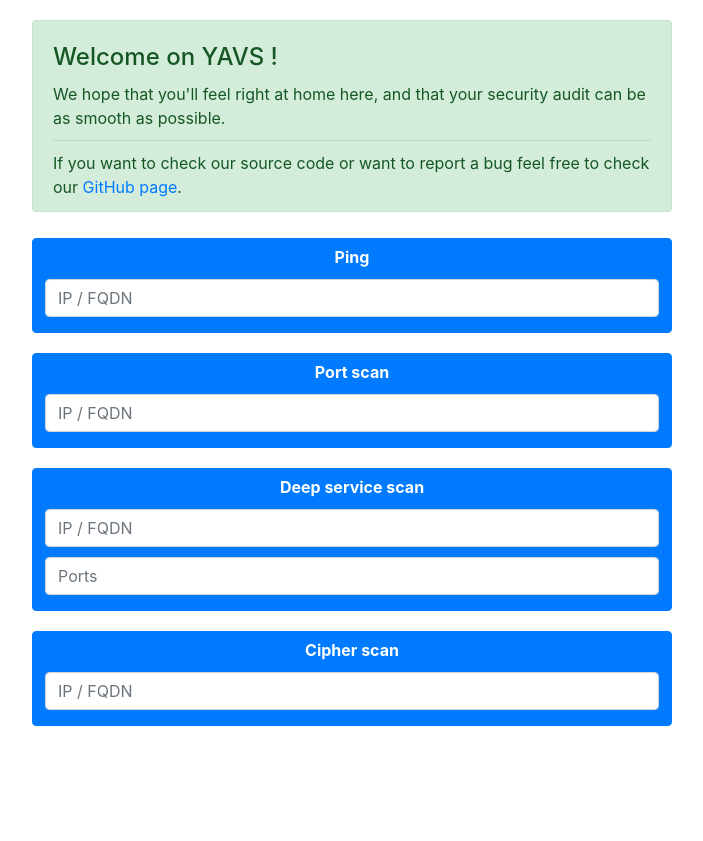
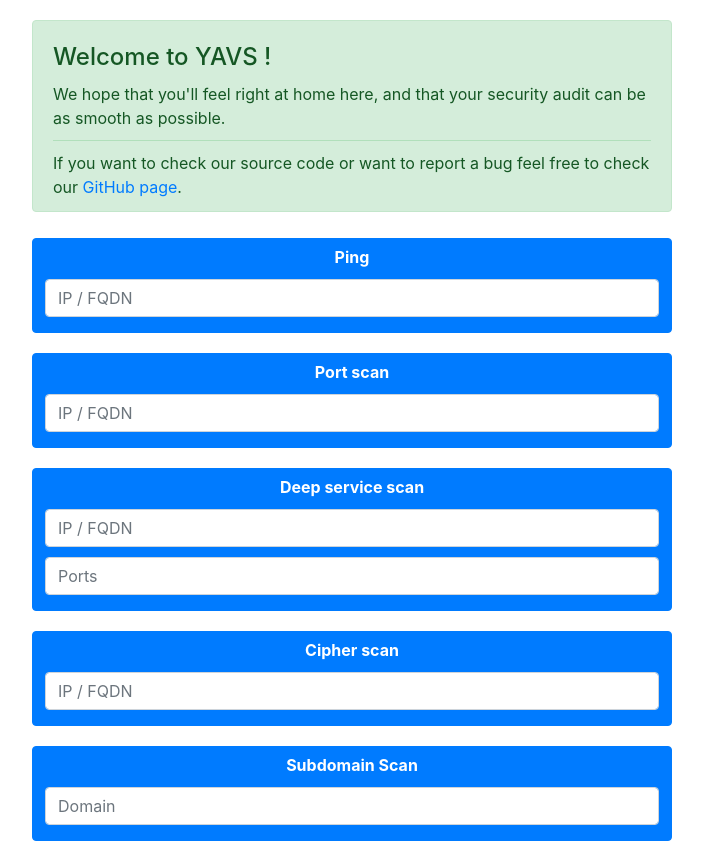
Before and after one commit to haysberg/yavs-gui, a Flask app: page / in a window 1280 px wide. Shown: the part 56-897 px from the top of the page, without its empty margins (288-991 px from the left). Before the commit the page ends 782 px from the top, so only its background shows below. Run offline with Flask 2, Linux system fonts and the light colour scheme; some libraries are stand-ins or nearby versions.

Commit message:
Implemented a new feature (subdomain scan) and improved user experience

```diff
--- a/app.py
+++ b/app.py
@@ -63,3 +63,10 @@ def setapi(url):
     global api_url
     api_url = "http://" + url
     return Response(url)
+
+@app.route('/subdomains/<target>')
+def subdomains(target):
+    print("Calling : " + api_url + "/subdomains/" + target)
+    result = requests.get(api_url + "/subdomains/" + target)
+    result = result.json()
+    return render_template('subscan.html', json=result, message_list=['Subdomain scan finished!'])
--- a/static/js/custom/custom.js
+++ b/static/js/custom/custom.js
@@ -1,23 +1,39 @@
 function jsping(){
     text = document.getElementById("pinginput").value
+    var change = document.getElementById("ping_button");
+    change.innerHTML = "Sending ICMP Requests to " + text + "...";
     document.location = "/ping/" + text
     print("/ping/" + text)
 }
 
 function jsportscan(){
     text = document.getElementById("portscaninput").value
+    var change = document.getElementById("portscan_button");
+    change.innerHTML = "Scanning " + text + " for open ports...";
     document.location = "/portscan/" + text
     print("/portscan/" + text)
 }
 
 function jsservicescan(){
     text = document.getElementById("servicescaninput_fqdn").value
+    var change = document.getElementById("svcscan_button");
+    change.innerHTML = "Scanning Services on " + text + "...";
     document.location = "/servicescan/" + text + "/" + document.getElementById("servicescaninput_ports").value
     print("/portscan/" + text)
 }
 
 function jscipherscan(){
     text = document.getElementById("cipherscaninput").value
+    var change = document.getElementById("cipher_button");
+    change.innerHTML = "Checking Cipher-Suites on " + text + "...";
     document.location = "/cipherscan/" + text
     print("/cipherscan/" + text)
 }
+
+function jssubdomains(){
+    text = document.getElementById("subscaninput").value
+    var change = document.getElementById("subscan_button");
+    change.innerHTML = "Scanning (" + text + ") subdomains...";
+    document.location = "/subdomains/" + text
+    print("/subdomains/" + text)
+}
--- a/templates/index.html
+++ b/templates/index.html
@@ -2,22 +2,25 @@
 {% block content %}
     <div class="feature-container">
         <div class="alert alert-success" role="alert">
-            <h4 class="alert-heading">Welcome on YAVS !</h4>
+            <h4 class="alert-heading">Welcome to YAVS !</h4>
             <p>We hope that you'll feel right at home here, and that your security audit can be as smooth as possible.</p>
             <hr>
             <p class="mb-0">If you want to check our source code or want to report a bug feel free to check our <a href="https://github.com/Couaque/yavs-gui">GitHub page</a>.</p>
           </div>
         <div class="feature">
-            <button class="btn btn-primary featurebtn" type="submit"><B onclick="jsping()">Ping</B><input placeholder="IP / FQDN" id="pinginput" class="form-control"></button>
+            <button class="btn btn-primary featurebtn" id="ping_button" type="submit"><B onclick="jsping()">Ping</B><input placeholder="IP / FQDN" id="pinginput" class="form-control"></button>
         </div>
         <div class="feature">
-            <button class="btn btn-primary featurebtn" type="submit"><B onclick="jsportscan()">Port scan</B><input placeholder="IP / FQDN" id="portscaninput" class="form-control"></button>
+            <button class="btn btn-primary featurebtn" id="portscan_button" type="submit"><B onclick="jsportscan()">Port scan</B><input placeholder="IP / FQDN" id="portscaninput" class="form-control"></button>
         </div>
         <div class="feature">
-            <button class="btn btn-primary featurebtn" type="submit"><B onclick="jsservicescan()">Deep service scan</B><input placeholder="IP / FQDN" id="servicescaninput_fqdn" class="form-control"><input placeholder="Ports" id="servicescaninput_ports" class="form-control"></button>
+            <button class="btn btn-primary featurebtn" id="svcscan_button" type="submit"><B onclick="jsservicescan()">Deep service scan</B><input placeholder="IP / FQDN" id="servicescaninput_fqdn" class="form-control"><input placeholder="Ports" id="servicescaninput_ports" class="form-control"></button>
         </div>
         <div class="feature">
-            <button class="btn btn-primary featurebtn" type="submit"><B onclick="jscipherscan()">Cipher scan</B><input placeholder="IP / FQDN" id="cipherscaninput" class="form-control"></button>
+            <button class="btn btn-primary featurebtn" id="cipher_button" type="submit"><B onclick="jscipherscan()">Cipher scan</B><input placeholder="IP / FQDN" id="cipherscaninput" class="form-control"></button>
+        </div>
+        <div class="feature">
+            <button class="btn btn-primary featurebtn" id="subscan_button" type="submit"><B onclick="jssubdomains()">Subdomain Scan</B><input placeholder="Domain" id="subscaninput" class="form-control"></button>
         </div>
     </div>
 {% endblock %}
```
Also changed, not shown: templates/subscan.html (added, +18 -0 lines).
